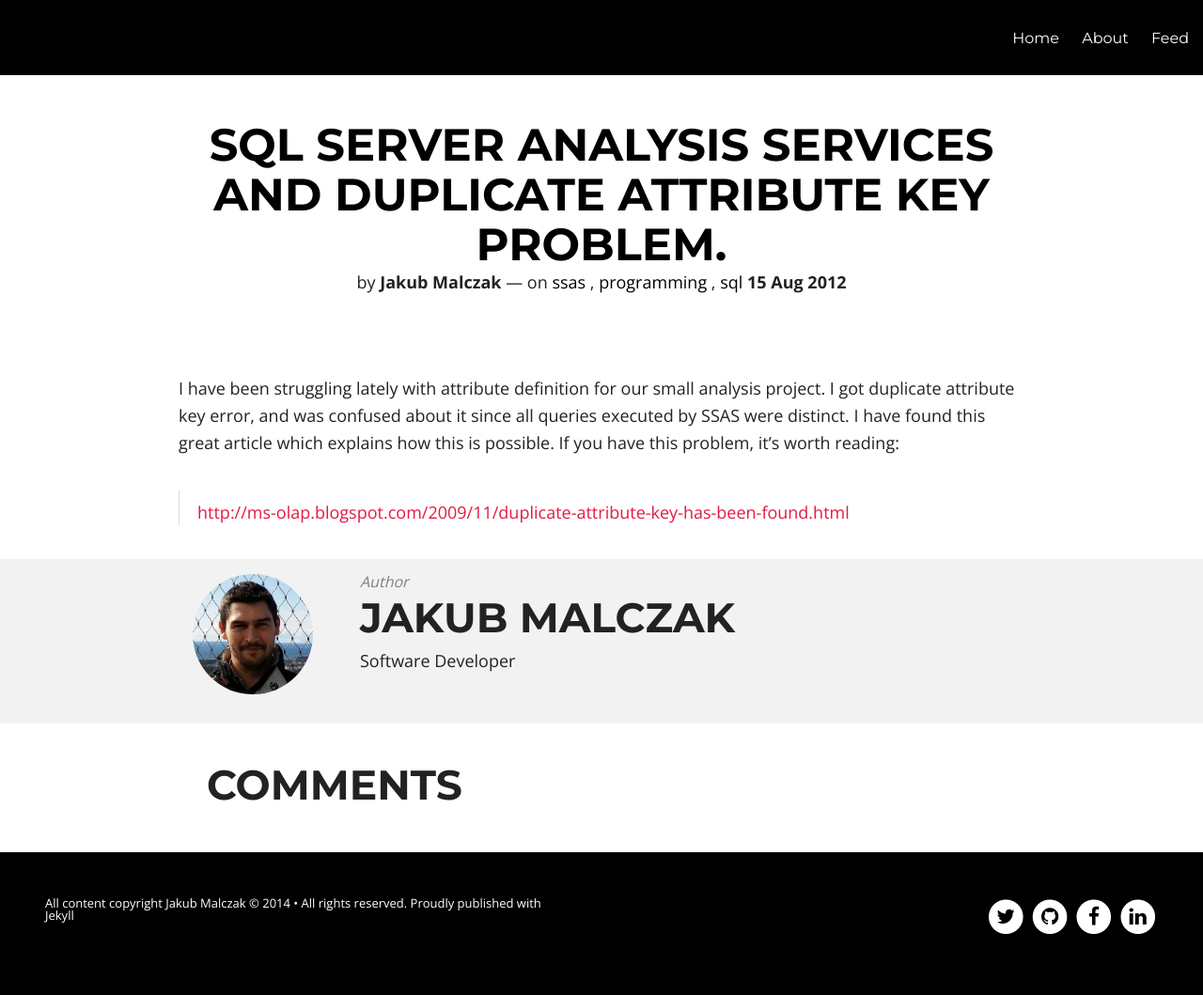
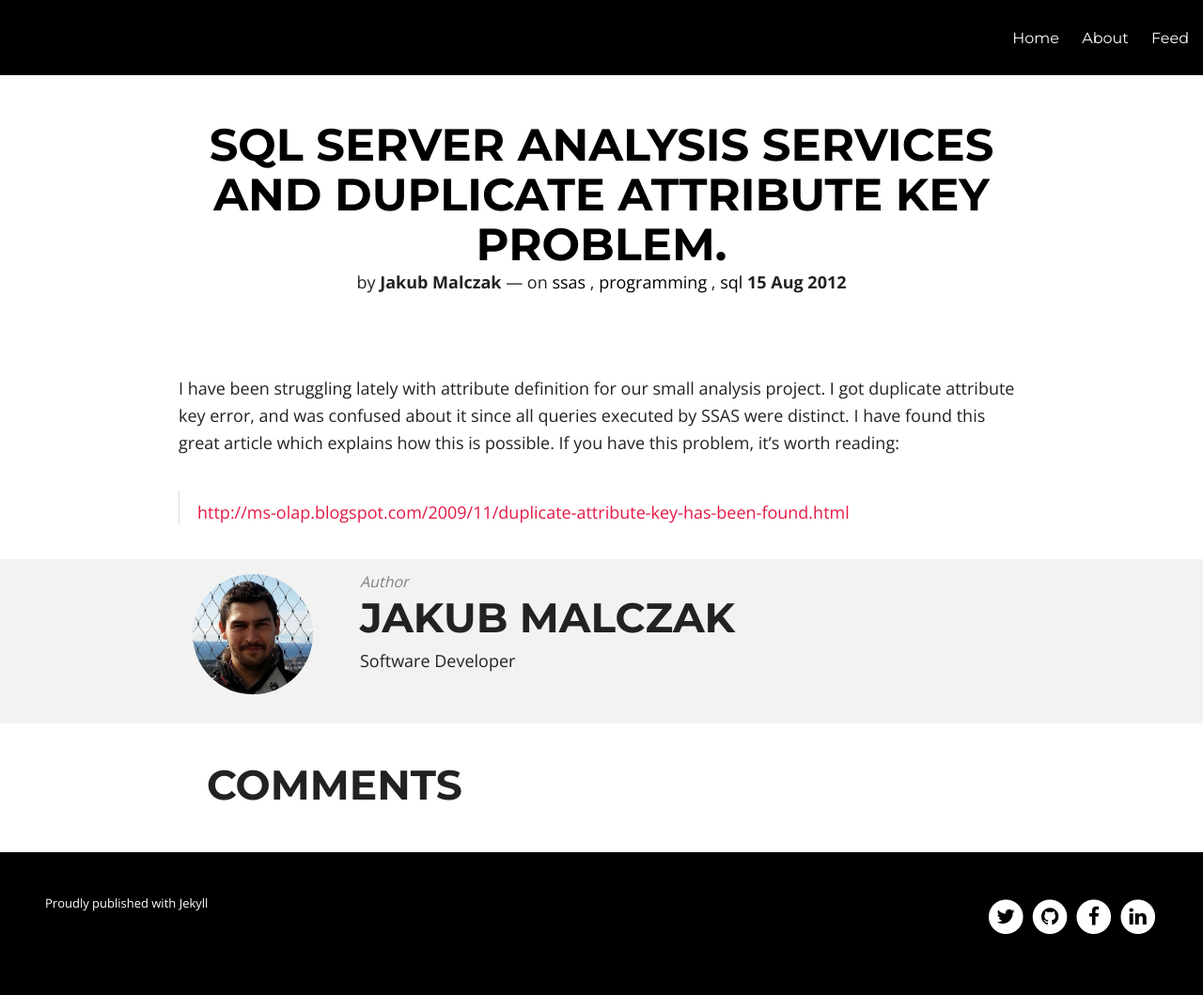
Before and after one commit to jmalczak/jmalczak.github.io, a Jekyll site: the page built from _posts/2012-08-15-ssas-attribute.md, in a window 1280 px wide. Shown: the whole page at 94% size. Built offline with Jekyll 4.4.1, drawn with Linux system fonts in a browser that asks for light colours; nearby versions of some CDN libraries; comment, search, counter and statistics services are not loaded.

Commit message:
Fixed section

```diff
--- a/_includes/footer.html
+++ b/_includes/footer.html
@@ -1,6 +1,6 @@
 <footer class="notepad-site-footer footer">
     <div class="copyright">
-        All content copyright <a href="{{ site.url }}/about">{{ site.owner.name }}</a> &copy; {{ site.time | date: '%Y' }} &bull; All rights reserved. Proudly published with <a class="icon-ghost" href="https://jekyllrb.com/">Jekyll</a>
+        Proudly published with <a class="icon-ghost" href="https://jekyllrb.com/">Jekyll</a>
     </div>
     <div class="social-icons">
 
--- a/_layouts/post.html
+++ b/_layouts/post.html
@@ -59,12 +59,15 @@
                         </div>
                     </div>
         </header>
-        {% endif %} {% if page.imagefeature %}
-        <article class="notepad-post-content post">{% else %}
-            <article class="notepad-post-content post tag-simple">{% endif %}
-                <div>{{ content }}
+        {% endif %}
+        {% if page.imagefeature %}
+        <div class="notepad-post-content post">
+        {% else %}
+        <div class="notepad-post-content post tag-simple">{% endif %}
+            <div>
+                {{ content }}
             </div>
-            </article>
+        </div>
         <div class="cf"></div>
         {% if site.share %}{% include share.html %}{% endif %}
         <div class="cf"></div>
```
Lines whose indentation alone changed are shown as unchanged.
